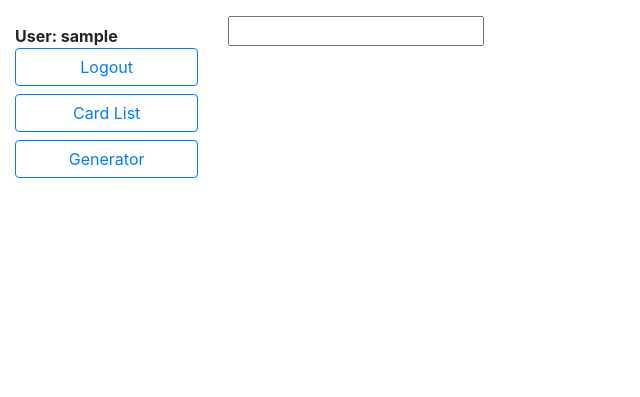
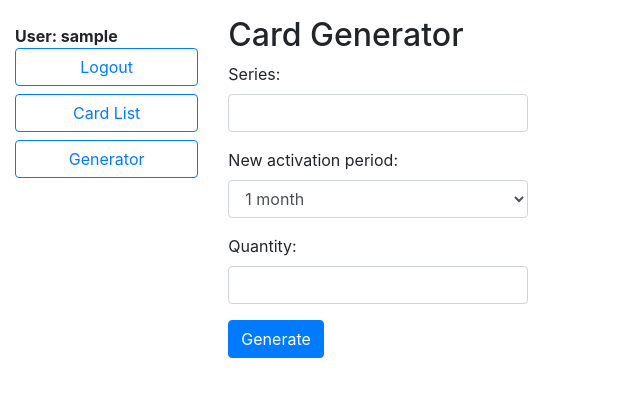
Before and after one commit to BalaurZmeu/LoyaltyCard, a Django app: page /card_manager/generator/ in a window 1280 px wide. Shown: the top 397 px of the page, without its empty margins (0-640 px from the left). Run offline with Django 5.2, Linux system fonts and the light colour scheme; the visitor is signed in with stand-in values (Sample User, id 1); some libraries are stand-ins or nearby versions.

Commit message:
Implemented the card generator, added form, view, url, changed the generator template, added success template

```diff
--- a/loyalty_card/card_manager/forms.py
+++ b/loyalty_card/card_manager/forms.py
@@ -71,3 +71,45 @@ class ActivateForm(forms.Form):
             }
         )
     )
+
+
+class CardGeneratorForm(forms.Form):
+    series = forms.CharField(
+        required=True,
+        label='Series',
+        widget=forms.TextInput(
+            attrs={
+                'style': 'width: 300px;',
+                'class': 'form-control',
+            }
+        )
+    )
+
+    expires = forms.ChoiceField(
+        choices=[
+            ('1', '1 month'),
+            ('6', '6 months'),
+            ('12', '12 months'),
+        ],
+        required=False,
+        label='New activation period',
+        widget=forms.Select(
+            attrs={
+                'style': 'width: 300px;',
+                'class': 'form-control',
+            }
+        )
+    )
+
+    quantity = forms.IntegerField(
+        required=True,
+        label='Quantity',
+        min_value=1,
+        max_value=500,
+        widget=forms.NumberInput(
+            attrs={
+                'style': 'width: 300px;',
+                'class': 'form-control',
+            }
+        )
+    )
--- a/loyalty_card/card_manager/templates/card_manager/card_detail.html
+++ b/loyalty_card/card_manager/templates/card_manager/card_detail.html
@@ -3,7 +3,7 @@
 {% load static %}
 
 {% block content %}
-  <h1>Card: {{ card }}</h1>
+  <h2>Card: {{ card }}</h2>
   <form method="post" action="{% url 'card-detail' card.pk %}">
     {% csrf_token %}
     {% if card.status == 'e' or card.status == 'n' %}
--- a/loyalty_card/card_manager/templates/card_manager/card_list.html
+++ b/loyalty_card/card_manager/templates/card_manager/card_list.html
@@ -3,7 +3,7 @@
 {% load static %}
 
 {% block content %}
-  <h1>Card List</h1>
+  <h2>Card List</h2>
 
   <button class="btn btn-primary mb-3" type="button" data-toggle="collapse"
   data-target="#search-form" aria-expanded="false" aria-controls="search-form">
--- a/loyalty_card/card_manager/templates/card_manager/generator.html
+++ b/loyalty_card/card_manager/templates/card_manager/generator.html
@@ -4,13 +4,12 @@
 
 {% block content %}
 
-<form action="" method="post">
-  <input list="expiration">
-  <datalist id="expiration">
-    <option value="1 month">
-    <option value="6 months">
-    <option value="12 months">
-  </datalist>
+<h2>Card Generator</h2>
+
+<form method="post">
+    {% csrf_token %}
+    {{ form.as_p }}
+    <button type="submit" class="btn btn-primary">Generate</button>
 </form>
 
 {% endblock %}
--- a/loyalty_card/card_manager/urls.py
+++ b/loyalty_card/card_manager/urls.py
@@ -9,5 +9,6 @@ urlpatterns = [
     path('card/<int:pk>/activate/', views.CardDetailView.as_view(), name='card-activate'),
     path('card/<int:pk>/deactivate/', views.CardDetailView.as_view(), name='card-deactivate'),
     path('card/<int:pk>/delete/', views.CardDelete.as_view(), name='card-delete'),
-    path('generator/', views.generator, name='generator'),
+    path('generator/', views.CardGeneratorView.as_view(), name='generator'),
+    path('generator/success/', views.success, name='success'),
 ]
--- a/loyalty_card/card_manager/views.py
+++ b/loyalty_card/card_manager/views.py
@@ -1,8 +1,10 @@
 from django.shortcuts import get_object_or_404, render, redirect
 from .models import Card, Purchase
-from .forms import CardSearchForm, ActivateForm
+from .forms import CardSearchForm, ActivateForm, CardGeneratorForm
 from django.views import generic
 from django.contrib.auth.mixins import LoginRequiredMixin, PermissionRequiredMixin
+from django.contrib.messages.views import SuccessMessageMixin
+from django.contrib import messages
 from django.contrib.auth.decorators import login_required
 from datetime import datetime, timedelta
 from django.utils import timezone
@@ -103,7 +105,42 @@ class CardDelete(PermissionRequiredMixin, generic.edit.DeleteView):
             )
 
 
+class CardGeneratorView(SuccessMessageMixin, PermissionRequiredMixin, generic.edit.FormView):
+    template_name = 'card_manager/generator.html'
+    form_class = CardGeneratorForm
+    permission_required = 'card_manager.add_card'
+    success_url = 'success'
+
+    def form_valid(self, form):
+        new_series = form.cleaned_data['series']
+        expires_choice = form.cleaned_data['expires']
+        number_of_cards = form.cleaned_data['quantity']
+
+        self.generate_cards(new_series, expires_choice, number_of_cards)
+
+        messages.success(self.request, f'Successfully generated {number_of_cards} cards.')
+
+        return super().form_valid(form)
+
+    def generate_cards(self, new_series, expires_choice, number_of_cards):
+        for i in range(number_of_cards):
+            if expires_choice == '1':
+                exp_date = timezone.make_aware(datetime.now() + timedelta(days=30))
+            elif expires_choice == '6':
+                exp_date = timezone.make_aware(datetime.now() + timedelta(days=180))
+            elif expires_choice == '12':
+                exp_date = timezone.make_aware(datetime.now() + timedelta(days=365))
+
+            card = Card.objects.create(
+                series = new_series,
+                expires = exp_date,
+            )
+
+            card.save()
+
+
 @login_required
-def generator(request):
-    """View function for the card generator."""
-    return render(request, 'card_manager/generator.html')
+def success(request):
+    """View function for the success page showed when
+    successfuly generated cards."""
+    return render(request, 'card_manager/success.html')
```
Also changed, not shown: loyalty_card/card_manager/templates/card_manager/success.html (added, +17 -0 lines).
